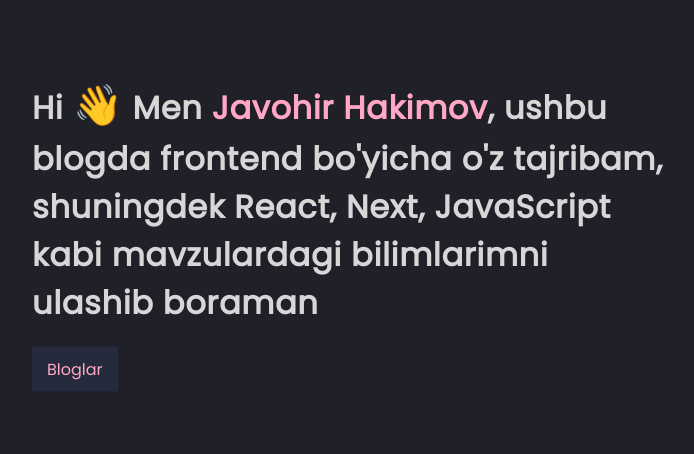
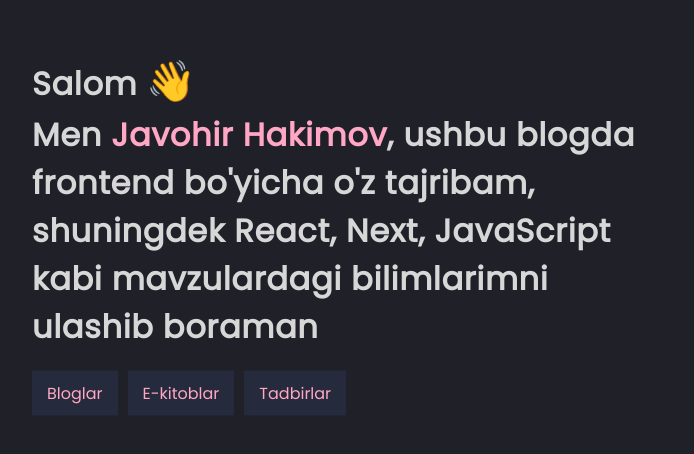
Before and after one commit to javohirdev/blog-nextjs, a Next.js app: page / in a window 1280 px wide. Shown: the part 172-626 px from the top of the page, without its empty margins (288-982 px from the left). Built offline with nearby package versions, Linux system fonts and the light colour scheme.

Commit message:
Add files via upload

```diff
--- a/components/Header.js
+++ b/components/Header.js
@@ -1,20 +1,30 @@
 import Link from 'next/link'
-import Head from 'next/head'
+import { NextSeo } from 'next-seo';
 
 export default function Header() {
   return (
     <>
-      <Head>
-        <title>Dasturlashga oid foydali resurslar (TEST rejimida)</title>
-      </Head>
+      <NextSeo
+        title="Dasturlashga oid foydali resurslar (TEST rejimida)"
+        description="Dasturlashga oid foydali resurslar"
+      />
       <div className='header'>
         <h2 className='welcome-text'>
-          Hi <span class="wave">👋</span> Men <span className='myname'>Javohir Hakimov</span>,
+          Salom <span class="wave">👋</span> <br />
+          Men <span className='myname'>Javohir Hakimov</span>,
           ushbu blogda frontend bo'yicha o'z tajribam, shuningdek React, Next, JavaScript kabi mavzulardagi
           bilimlarimni ulashib boraman
         </h2>
-        <div className='button-area'>
-          <Link href={"/blogs"} className="blogs-btn">Bloglar</Link>
+        <div className='buttons-box'>
+          <div className='button-area'>
+            <Link href={"/blogs"} className="blogs-btn">Bloglar</Link>
+          </div>
+          <div className='button-area'>
+            <Link href={"/ebooks"} className="blogs-btn">E-kitoblar</Link>
+          </div>
+          <div className='button-area'>
+            <Link href={"/events"} className="blogs-btn">Tadbirlar</Link>
+          </div>
         </div>
       </div>
     </>
```
